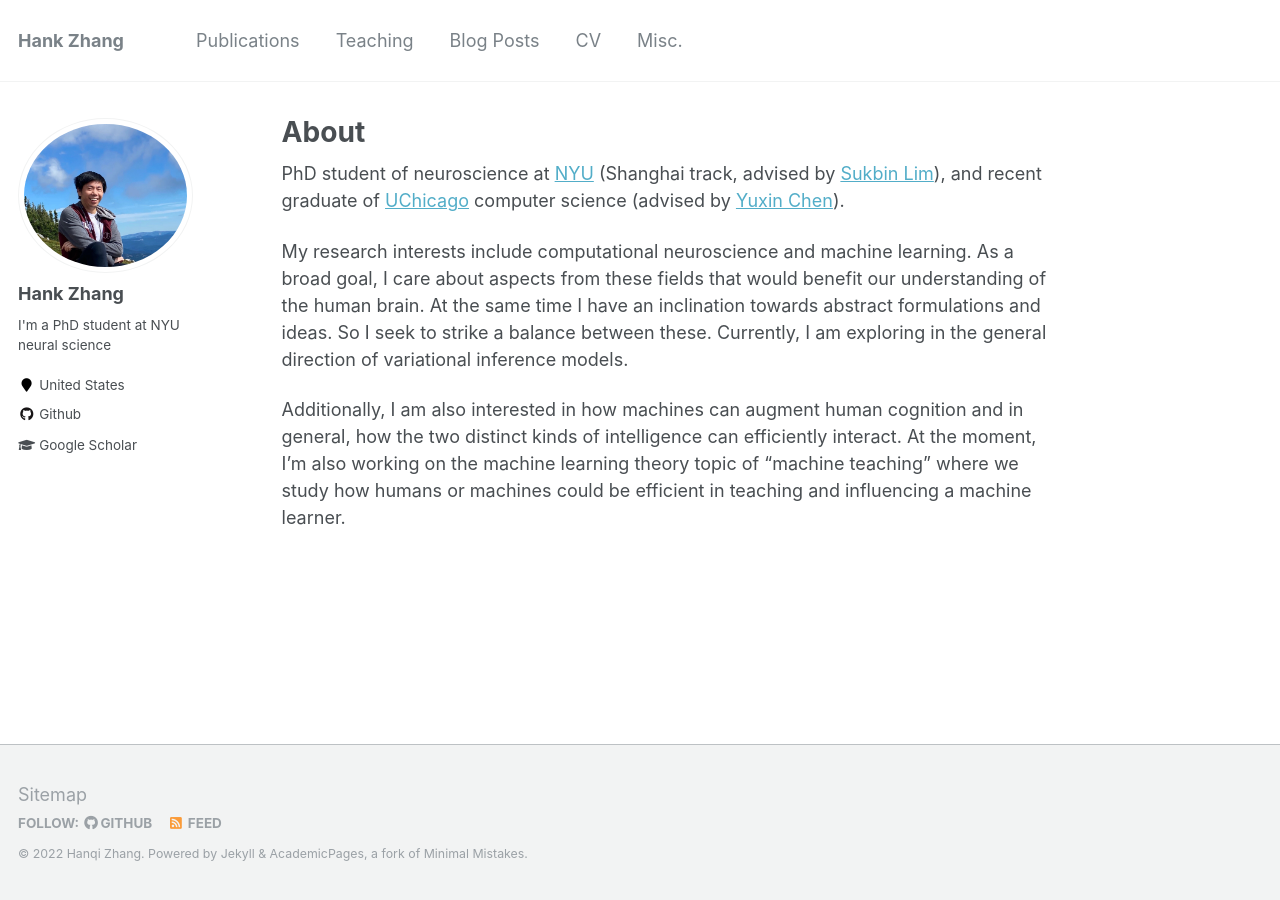
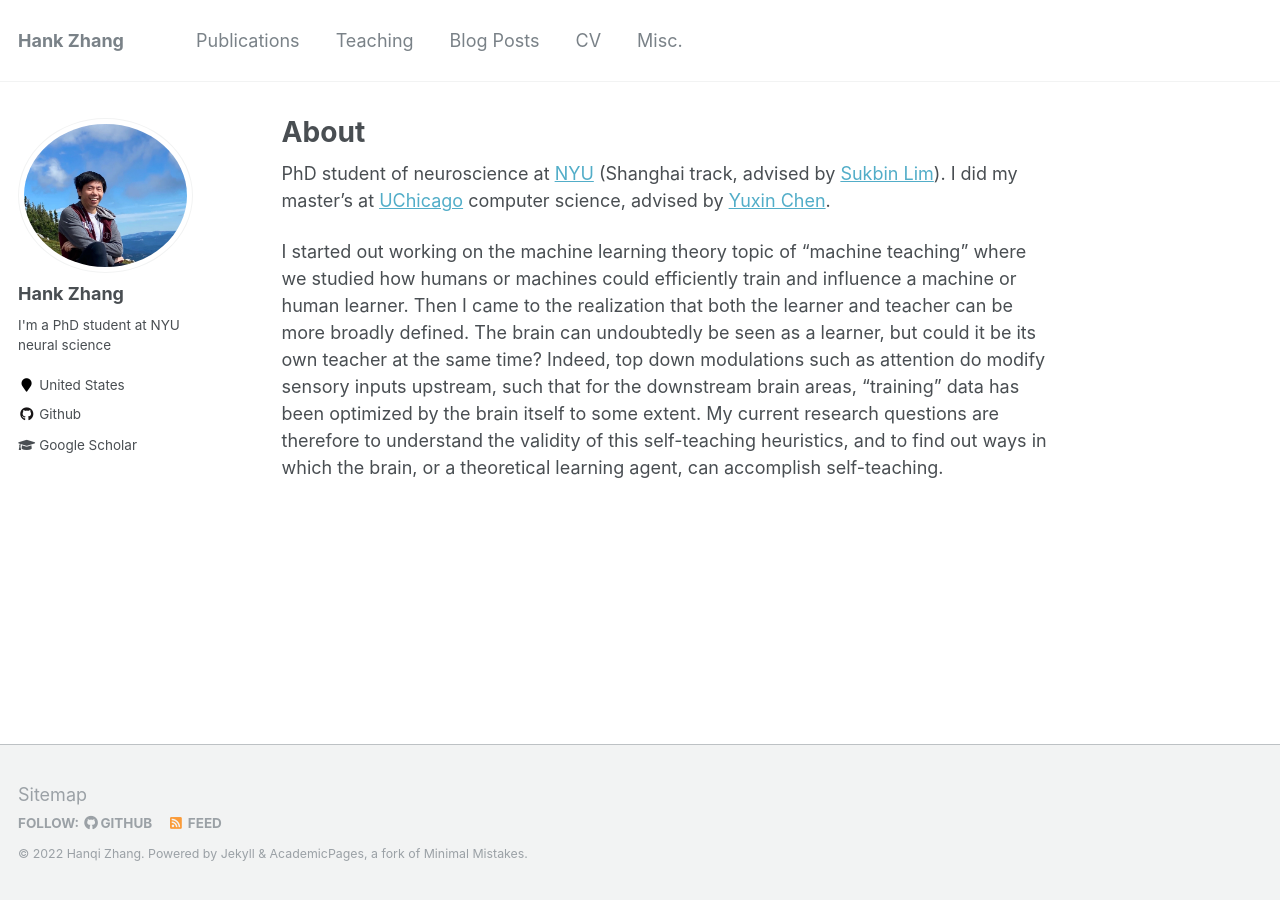
Before and after one commit to hanqizhang/hanqizhang.github.io, a Jekyll site: the page built from _pages/about.md, in a window 1280 px wide. Built offline with Jekyll 4.4.1, drawn with Linux system fonts in a browser that asks for light colours.

Commit message:
Update about.md

```diff
--- a/_pages/about.md
+++ b/_pages/about.md
@@ -8,8 +8,6 @@ redirect_from:
   - /about.html
 ---
 
-PhD student of neuroscience at [NYU](https://shanghai.nyu.edu/academics/graduate/neural-science-phd-program) (Shanghai track, advised by [Sukbin Lim](https://shanghai.nyu.edu/academics/faculty/directory/sukbin-lim)), and recent graduate of [UChicago](https://masters.cs.uchicago.edu/) computer science (advised by [Yuxin Chen](https://yuxinchen.org)).
+PhD student of neuroscience at [NYU](https://shanghai.nyu.edu/academics/graduate/neural-science-phd-program) (Shanghai track, advised by [Sukbin Lim](https://shanghai.nyu.edu/academics/faculty/directory/sukbin-lim)). I did my master's at [UChicago](https://masters.cs.uchicago.edu/) computer science, advised by [Yuxin Chen](https://yuxinchen.org).
 
-My research interests include computational neuroscience and machine learning. As a broad goal, I care about aspects from these fields that would benefit our understanding of the human brain. At the same time I have an inclination towards abstract formulations and ideas. So I seek to strike a balance between these. Currently, I am exploring in the general direction of variational inference models.
-
-Additionally, I am also interested in how machines can augment human cognition and in general, how the two distinct kinds of intelligence can efficiently interact. At the moment, I'm also working on the machine learning theory topic of "machine teaching" where we study how humans or machines could be efficient in teaching and influencing a machine learner.
+I started out working on the machine learning theory topic of "machine teaching" where we studied how humans or machines could efficiently train and influence a machine or human learner. Then I came to the realization that both the learner and teacher can be more broadly defined. The brain can undoubtedly be seen as a learner, but could it be its own teacher at the same time? Indeed, top down modulations such as attention do modify sensory inputs upstream, such that for the downstream brain areas, "training" data has been optimized by the brain itself to some extent. My current research questions are therefore to understand the validity of this self-teaching heuristics, and to find out ways in which the brain, or a theoretical learning agent, can accomplish self-teaching.
```
